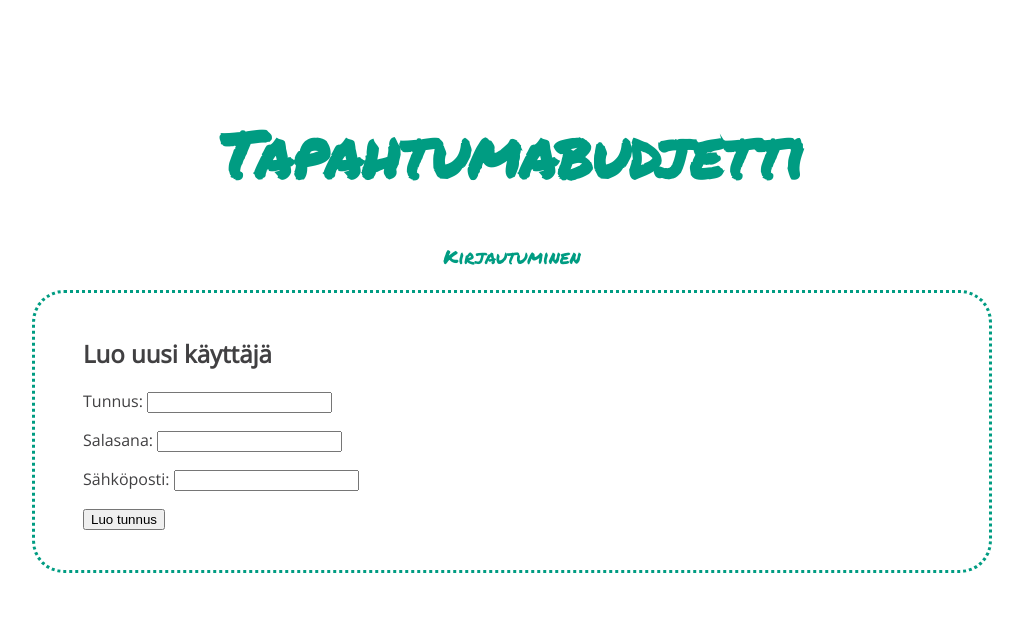
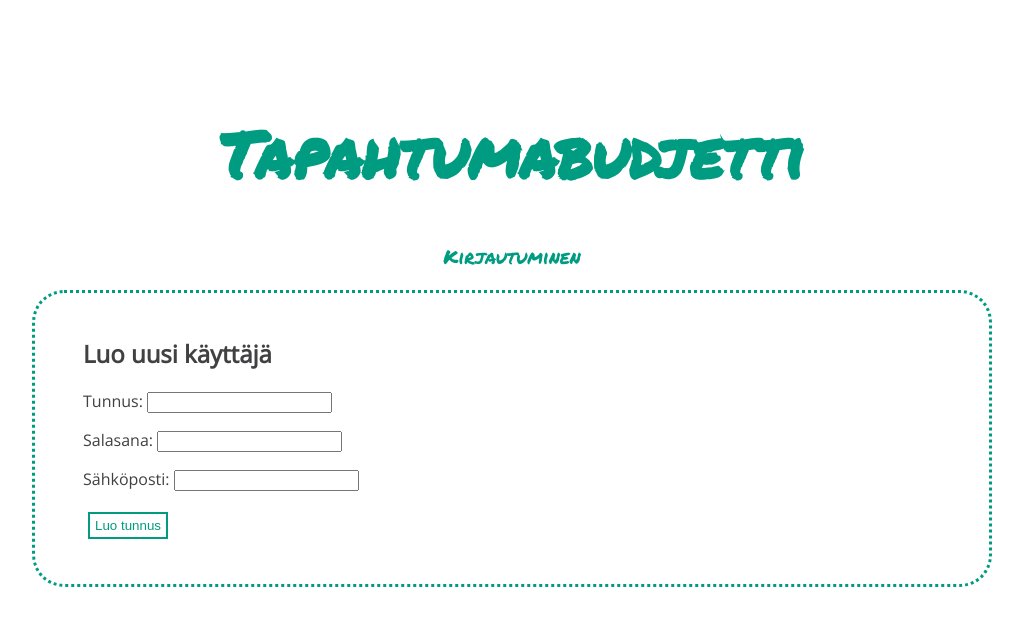
Before and after one commit to sallasal/Tapahtumabudjetti, a Flask app: page /register in a window 1280 px wide. Shown: the top 626 px of the page, without its empty margins (128-1151 px from the left). Run offline with Flask 2, Linux system fonts and the light colour scheme.

Commit message:
Fix and clean small layout things

```diff
--- a/static/main.css
+++ b/static/main.css
@@ -25,6 +25,36 @@ p {
     color: #009c82;
 }
 
+a {
+    color: #009c82;
+}
+
+a:hover {
+    color: #65009c;
+}
+
+.navilink {
+    text-decoration: none;
+}
+
+input {
+    background-color: #fff;
+    color: #41404
+}
+
+input[type=submit] {
+    border-style: solid;
+    border-color: #009c82;
+    background-color: white;
+    color: #009c82;
+    padding: 4px 5px;
+    margin: 5px;
+}
+
+input[type=submit]:hover {
+    color: #65009c;
+}
+
 div {
     text-align:left;
 }
@@ -36,11 +66,3 @@ div {
     border-style: dotted;
     border-radius: 2em;
 }
-
-a {
-    color: #009c82;
-}
-
-.navilink {
-    text-decoration: none;
-}
--- a/templates/categorypayments.html
+++ b/templates/categorypayments.html
@@ -9,7 +9,7 @@
 
 <ul>
   {% for payment in payments_in_category %}
-  <li><strong>Saaja: {{ payment[0] }} </strong>| Summa: {{ payment[2] }} | Osa-alue: {{ payment[6] }} | Viesti: {{ payment[1] }} | Maksun luonut käyttäjä: {{ payment[5] }} | Pvm: {{ payment[3] }}</li>
+  <li><strong>Saaja: {{ payment[0] }} </strong>| Summa: {{ payment[2] }} | Osa-alue: {{ payment[4] }} | Viesti: {{ payment[1] }} | Maksun luonut käyttäjä: {{ payment[5] }} | Pvm: {{ payment[3] }}</li>
   {% endfor %}
 </ul>
 {% endblock %}
--- a/templates/projectguest.html
+++ b/templates/projectguest.html
@@ -14,7 +14,7 @@
 <p>Tämän tapahtuman budjetin osa-alueet:</p>
 <ul>
   {% for subproject in subproject_list %}
-    <li>{{ subproject[1] }}. Osa-alueeseen on  budjetoitu <strong>{{ subproject[2] }}</strong> euroa,
+    <li><strong>{{ subproject[1] }}.</strong> Osa-alueeseen on  budjetoitu <strong>{{ subproject[2] }}</strong> euroa,
         maksuja syötetty <strong>{{ subproject[3] }}</strong> euroa. Budjettia jäljellä: <strong>{{ subproject[4] }}</strong> euroa.</li>
   {% endfor %}
 </ul>
--- a/templates/subprojectpayments.html
+++ b/templates/subprojectpayments.html
@@ -9,7 +9,7 @@
 
 <ul>
   {% for payment in payments_in_subproject %}
-  <li><strong>Saaja: {{ payment[0] }} </strong>| Summa: {{ payment[2] }} | Viesti: {{ payment[1] }} | Maksun luonut käyttäjä: {{ payment[5] }} | Pvm: {{ payment[3] }}</li>
+  <li><strong>Saaja: {{ payment[0] }} </strong>| Summa: {{ payment[2] }} | Viesti: {{ payment[1] }} | Maksun luonut käyttäjä: {{ payment[4] }} | Pvm: {{ payment[3] }}</li>
   {% endfor %}
 </ul>
 {% endblock %}
```
